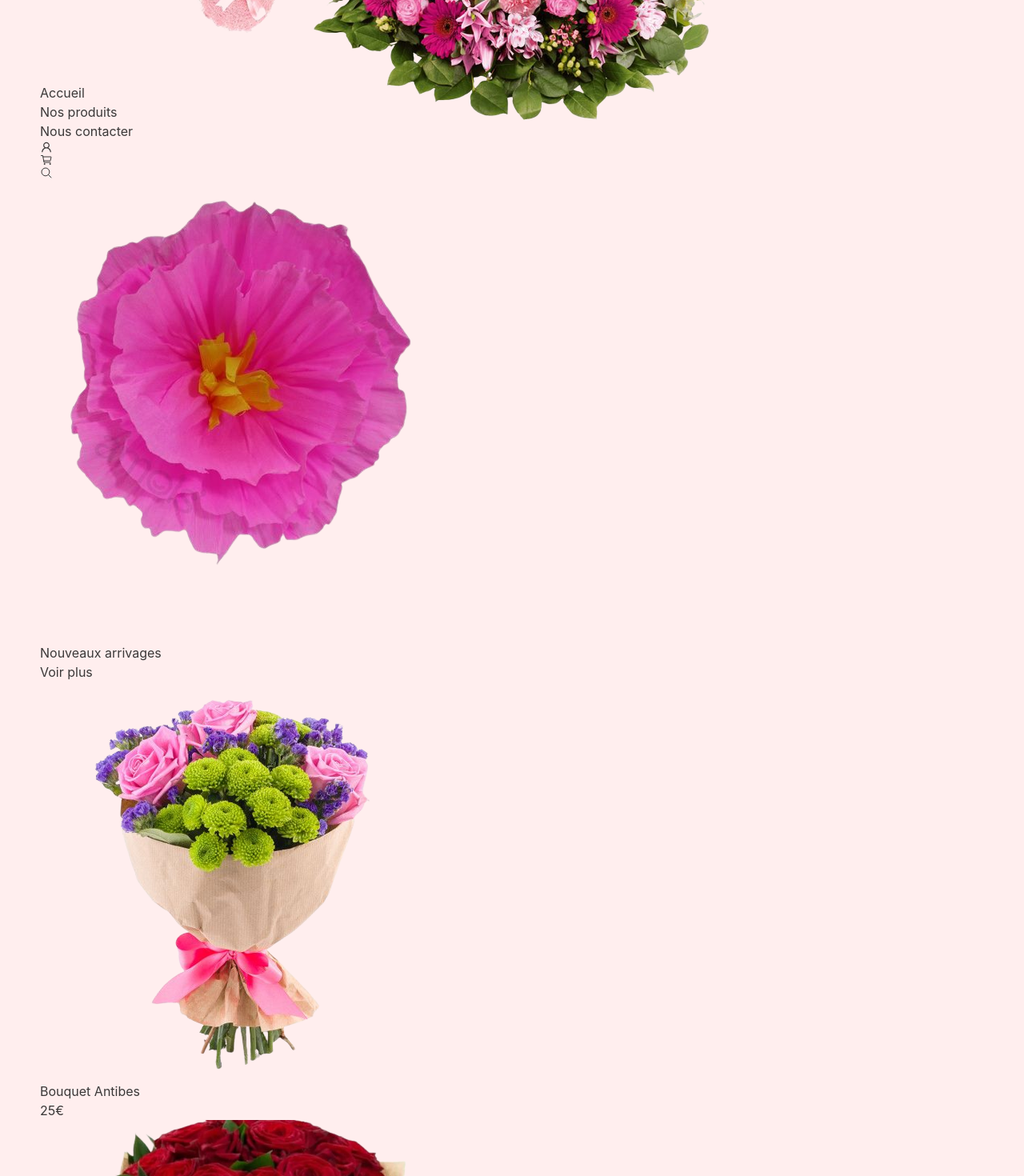
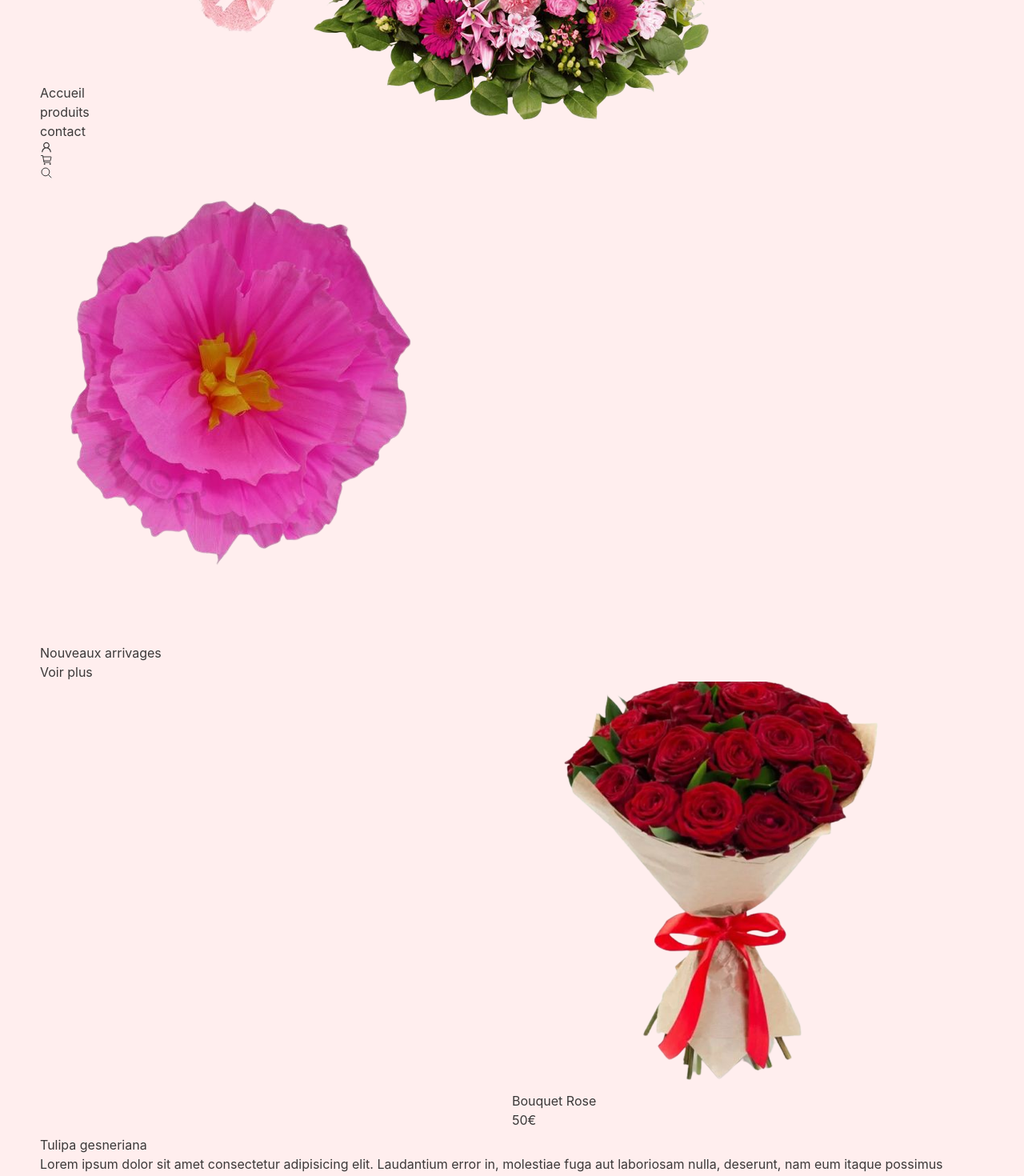
Before and after one commit to ndongo78/fleuri, a React (Vite) app: page / in a window 1280 px wide. Shown: the part 420-1890 px from the top of the page at 80% size. Built offline with nearby package versions, Linux system fonts and the light colour scheme.

Commit message:
adding page

```diff
--- a/package.json
+++ b/package.json
@@ -10,9 +10,11 @@
     "preview": "vite preview"
   },
   "dependencies": {
+    "framer-motion": "^10.12.4",
     "react": "^18.2.0",
     "react-dom": "^18.2.0",
-    "react-icons": "^4.8.0"
+    "react-icons": "^4.8.0",
+    "react-multi-carousel": "^2.8.3"
   },
   "devDependencies": {
     "@types/react": "^18.0.28",
--- a/src/App.tsx
+++ b/src/App.tsx
@@ -1,6 +1,6 @@
 import { deco2 } from "./assets"
-import { About, Category, Header, Hero , NewProduct} from "./components"
-
+import { About, Category, Footer, Header, Hero , NewLetters, NewProduct} from "./components"
+import { motion } from "framer-motion"
 
 const  App=()=> {
 
@@ -10,8 +10,15 @@ const  App=()=> {
     <Hero />
     <NewProduct />
     <About />
-     <img src={deco2} alt="" className="w-52  absolute rotate-90 -left-5 "  />
+     <motion.img initial={{opacity:0,x:-100}} whileInView={{opacity:1,x:0,rotate:90,transition:{duration:1}}} src={deco2} alt="" className="w-52  absolute rotate-90 -left-5 "  />
     <Category />
+    <motion.img src={deco2} alt=""  initial={{opacity:0,x:-100}} whileInView={{opacity:1,x:0,rotate:180,transition:{duration:1}}} className="w-52  absolute  -rotate-180 -right-6"  />
+     <div>
+     <NewLetters />
+     </div>
+     <div>
+     <Footer />
+     </div>
     </>
   )
 }
--- a/src/components/Category.tsx
+++ b/src/components/Category.tsx
@@ -1,27 +1,33 @@
+import { motion } from "framer-motion"
 import {categoriesArray} from "../constants"
 
 
 export const Category=()=>{
   return(
-     <div className="newProduct m-40 flex flex-col self-center justify-self-center ">
+     <div className="newProduct m-40  md:flex md:flex-col md:self-center md:justify-self-center sm:flex flex-col">
       <div className=" flex justify-between">
      <h2 className="text-5xl m-8 text-red-600 ">Nos Catégories </h2>
      <div className="button">
       {/* <button className=" border text-red-700 border-red-600 p-3 w-36 font-bold hover:bg-[#eb86b8]">Voir plus</button> */}
      </div>
       </div>
-     <div className="md:flex md:flex-row md:items-center sm:flex-col  flex-wrap gap-2">
+     <div className="md:flex md:flex-row md:items-center sm:flex-col  flex-wrap gap-2 self-center">
      {
-       categoriesArray.map((item)=>(
-       <div className="m-2 cursor-pointer w-[300px] shadow rounded bg-[#fdd] justify-center flex flex-col items-center">
+       categoriesArray.map((item,index)=>(
+       <motion.div
+       className="m-2 cursor-pointer w-[300px] shadow
+       rounded bg-[#fdd] justify-center flex flex-col items-center place-content-center"
+       initial={{y:200, opacity:0,display:"hidden",}}
+       whileInView={{y:0,opacity:1,transition:{type:'tween',duration:1 * index,},display:"block",}}
+       >
         <img
         src={item.image}
         alt={item.title}
-        className="w-[90%] h-64 bg-cover object-fill mt-2"
+        className="w-[90%] h-64 bg-cover object-fill m-3 hover:scale-95"
         />
-        <h3 className="text-2xl text-red-600 m-3 font-bold">{item.title}</h3>
+        <h3 className="text-2xl text-red-600 m-3 font-bold text-center">{item.title}</h3>
 
-        </div>
+        </motion.div>
        ))
      }
      </div>
--- /dev/null
+++ b/src/components/Footer.tsx
@@ -0,0 +1,7 @@
+import React from 'react'
+
+export const Footer = () => {
+  return (
+    <div>Footer</div>
+  )
+}
--- a/src/components/Header.tsx
+++ b/src/components/Header.tsx
@@ -1,9 +1,13 @@
-import React from 'react'
+import React, { useState } from 'react'
 import { logo } from '../assets'
 import { IoSearchOutline,IoCartOutline} from "react-icons/io5";
 import {AiOutlineUser} from "react-icons/ai"
+import { motion } from 'framer-motion';
 
 export const Header = () => {
+  const [isHover, setisHover] = useState(false)
+  const [isHoverPanier, setisHoverPanier] = useState(false)
+  const [isHoverSearch, setisHoverSearch] = useState(false)
   return (
         <nav className=' flex justify-evenly items-center'>
           <div className="logo relative justify-center items-center">
@@ -12,15 +16,63 @@ export const Header = () => {
           </div>
           <div className="items">
               <ul className=' flex items-center'>
-                <li className=' p-4 text-xl font-semibold leading-4 cursor-pointer'>Accueil</li>
-                <li className=' p-4 text-xl font-semibold leading-4 cursor-pointer'>Nos produits</li>
-                <li className=' p-4 text-xl font-semibold leading-4 cursor-pointer'>Nous contacter</li>
+                <motion.li
+                whileHover={{ scale: [null, 1.5, 1.4] ,margin:10,color:"blue",letterSpacing:2}}
+            transition={{ duration: 0.3 }}
+            className=' p-4 text-xl font-semibold leading-4 cursor-pointer'
+            >Accueil
+           </motion.li>
+                <motion.li
+                 className=' p-4 text-xl font-semibold leading-4 cursor-pointer'
+                 whileHover={{ scale: [null, 1.5, 1.4] ,margin:10,color:"blue",letterSpacing:2}}
+                 transition={{ duration: 0.3 }}
+                 > produits
+                 </motion.li>
+                <motion.li
+                className=' p-4 text-xl font-semibold leading-4 cursor-pointer'
+                whileHover={{ scale: [null, 1.5, 1.4] ,margin:10,color:"blue",letterSpacing:2}}
+                transition={{ duration: 0.3 }}
+                > contact
+                </motion.li>
               </ul>
           </div>
           <div className="item-rigth  flex">
+            <motion.div onMouseEnter={()=>setisHover(true)}
+            onMouseLeave={()=>setisHover(false)}
+              whileHover={{ scale: [null, 1.1, 1.1] ,margin:10,color:"blue",letterSpacing:2}}
+                transition={{ duration: 0.3 }}
+                className='text-center flex flex-col items-center justify-center cursor-pointer '
+                >
             <AiOutlineUser className=' text-3xl m-4  cursor-pointer' />
+            {
+              isHover &&
+                <motion.p>Compte</motion.p>
+            }
+            </motion.div>
+            <motion.div onMouseEnter={()=>setisHoverPanier(true)}
+            onMouseLeave={()=>setisHoverPanier(false)}
+              whileHover={{ scale: [null, 1.1, 1.1] ,margin:10,color:"blue",letterSpacing:2}}
+                transition={{ duration: 0.3 }}
+                className='text-center flex flex-col items-center justify-center cursor-pointer '
+                >
             <IoCartOutline className=' text-3xl m-4 cursor-pointer' />
+            {
+              isHoverPanier &&
+                <motion.p>Pannier</motion.p>
+            }
+                </motion.div>
+                <motion.div onMouseEnter={()=>setisHoverSearch(true)}
+            onMouseLeave={()=>setisHoverSearch(false)}
+              whileHover={{ scale: [null, 1.1, 1.1] ,margin:10,color:"blue",letterSpacing:2}}
+                transition={{ duration: 0.3 }}
+                className='text-center flex flex-col items-center justify-center cursor-pointer '
+                >
            <IoSearchOutline className=' text-3xl m-4 cursor-pointer ' />
+           {
+              isHoverSearch&&
+                <motion.p>Rechercher</motion.p>
+            }
+                </motion.div>
           </div>
         </nav>
   )
--- /dev/null
+++ b/src/components/NewLetters.tsx
@@ -0,0 +1,7 @@
+import React from 'react'
+
+export const NewLetters = () => {
+  return (
+    <div>NewLetters</div>
+  )
+}
--- a/src/components/NewProduct.tsx
+++ b/src/components/NewProduct.tsx
@@ -1,7 +1,52 @@
 import {newProductsArray} from "../constants"
+import { Variants, motion } from "framer-motion"
+import { AiOutlineArrowLeft, AiOutlineArrowRight } from "react-icons/ai";
+import Carousel from "react-multi-carousel";
+import "react-multi-carousel/lib/styles.css";
 
 
+const responsive = {
+  superLargeDesktop: {
+    // the naming can be any, depends on you.
+    breakpoint: { max: 4000, min: 3000 },
+    items: 5
+  },
+  desktop: {
+    breakpoint: { max: 3000, min: 1024 },
+    items: 3
+  },
+  tablet: {
+    breakpoint: { max: 1024, min: 464 },
+    items: 2
+  },
+  mobile: {
+    breakpoint: { max: 464, min: 0 },
+    items: 1
+  }
+};
+
 export const NewProduct=()=>{
+
+
+  const anim=(index:number)=>{
+      const cardVariants: Variants = {
+        offscreen: {
+         y: 70,
+         opacity: 0
+        },
+        onscreen: {
+          y: 0,
+          opacity:1,
+          rotate: 0,
+          transition: {
+            type: "just",
+            bounce: 0.4,
+            duration: 1 * index,
+          }
+        }
+      };
+      return cardVariants
+  }
   return(
      <div className="newProduct m-10 ">
       <div className=" flex justify-between">
@@ -10,11 +55,36 @@ export const NewProduct=()=>{
       <button className=" border text-red-700 border-red-600 p-3 w-36 font-bold hover:bg-[#eb86b8]">Voir plus</button>
      </div>
       </div>
-     <div className="md:flex md:flex-row md:items-center sm:flex-col">
+     <Carousel
+     className=" relative"
+     responsive={responsive}
+     ssr
+     arrows
+     customLeftArrow={
+      <AiOutlineArrowLeft
+        className="absolute left-2 cursor-pointer bg-slate-800 rounded-full text-white p-3"
+        size={45}
+      />
+     }
+     customRightArrow={
+      <AiOutlineArrowRight
+        className="absolute right-2 cursor-pointer bg-slate-800 rounded-full text-white p-3"
+        size={45}
+      />
+     }
+
+     >
+
      {
-       newProductsArray.map((item)=>(
-       <div className="m-5 cursor-pointer w-[500px] flex flex-col items-center">
-        <img
+       newProductsArray.map((item,index)=>(
+       <motion.div
+      variants={anim(index)}
+        className="m-5 cursor-pointer w-[500px] flex flex-col items-center"
+        initial="offscreen"
+        whileInView="onscreen"
+        viewport={{ once: true, amount: 0.8 }}
+        >
+        <motion.img
         src={item.image}
         alt={item.title}
         className="w-52 h-52"
@@ -22,10 +92,10 @@ export const NewProduct=()=>{
         <h3 className="text-2xl text-red-600 m-2  font-bold text-center">{item.title}</h3>
         <h3 className="text-xl text-red-600">{item.price}€</h3>
 
-        </div>
+        </motion.div>
        ))
      }
-     </div>
+     </Carousel>
      </div>
     )
 }
--- a/src/components/index.ts
+++ b/src/components/index.ts
@@ -1,7 +1,9 @@
 import { About } from "./About";
 import { Category } from "./Category";
+import { Footer } from "./Footer";
 import { Header } from "./Header";
 import { Hero } from "./Hero";
+import { NewLetters } from "./NewLetters";
 import { NewProduct } from "./NewProduct";
 
 
@@ -11,5 +13,7 @@ export {
     Hero,
     NewProduct,
     About,
-    Category
+    Category,
+    NewLetters,
+    Footer
 }
--- a/src/index.css
+++ b/src/index.css
@@ -18,9 +18,11 @@
   -webkit-font-smoothing: antialiased;
   -moz-osx-font-smoothing: grayscale;
   -webkit-text-size-adjust: 100%;
+  overflow-x: hidden;
 }
-
-
+/* ::-webkit-scrollbar {
+  display: none;
+} */
 body {
   margin: 0 50px;
 }
```
Also changed, not shown: src/components/About.tsx (+15 -10 lines), src/components/Hero.tsx (+24 -11 lines), 1 other file (tests, documents, lock files or other folders).
